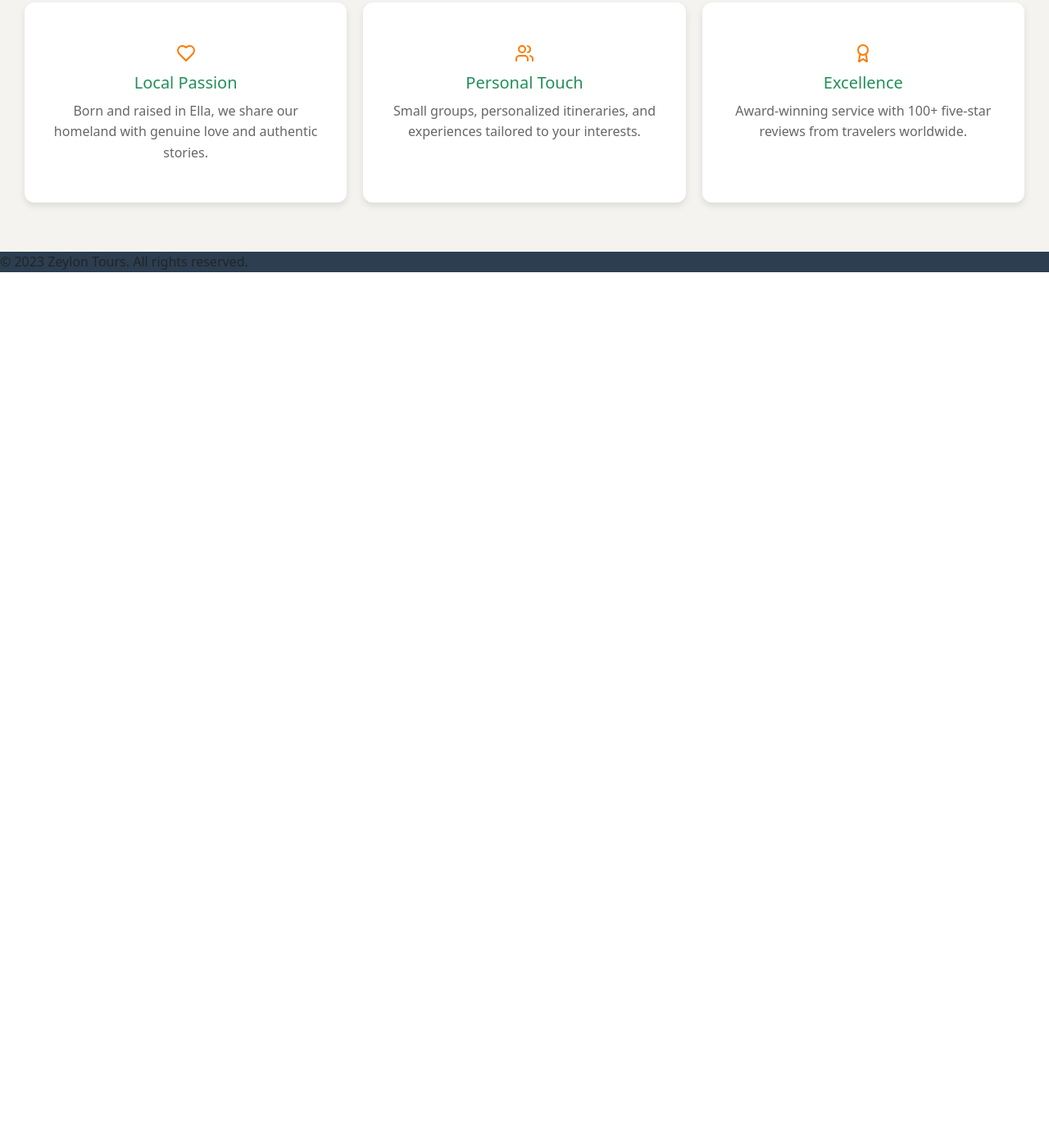
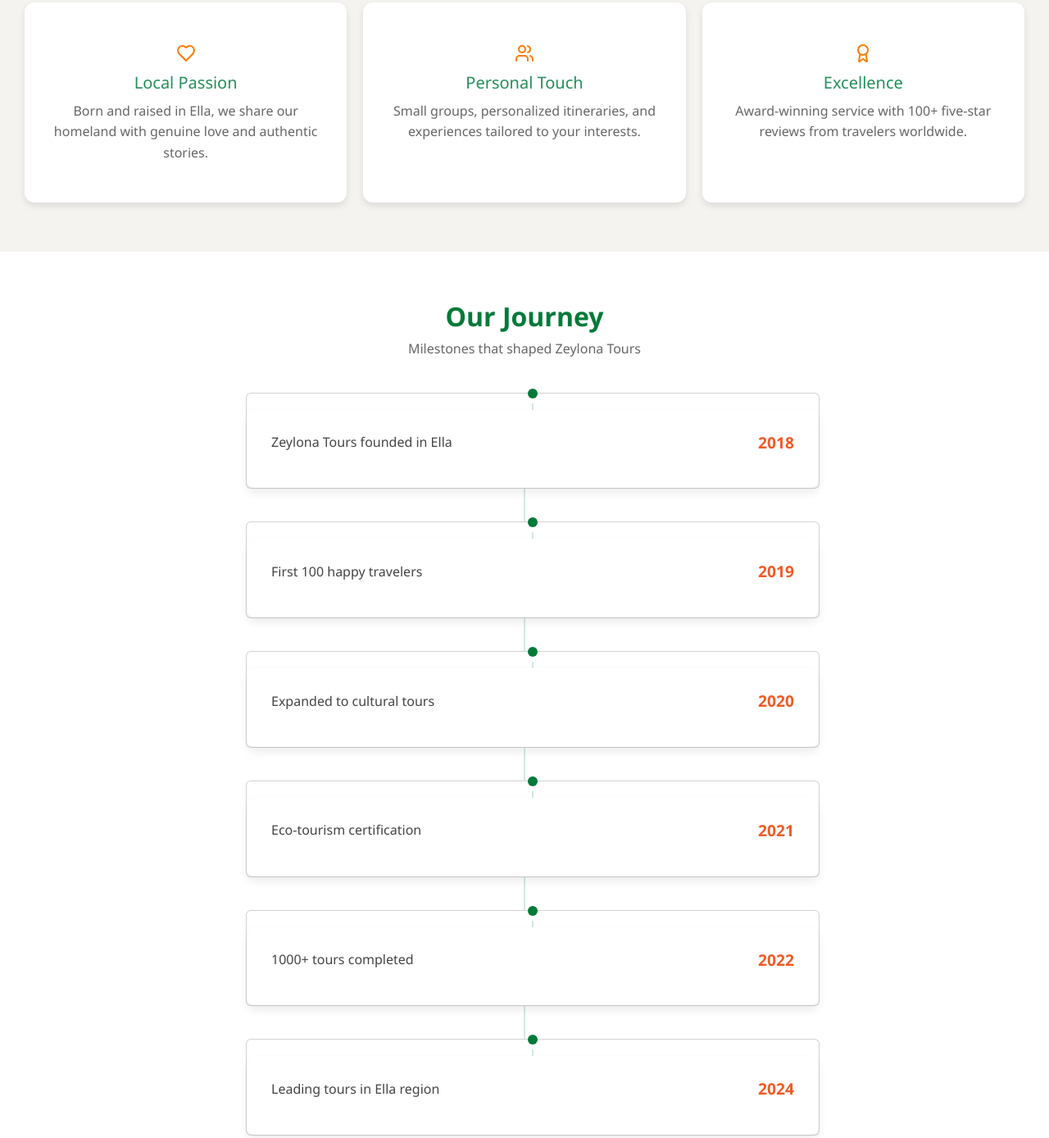
Before and after one commit to Shondarzer-Taroka/zeylon-tours, a website: page about.html in a window 1280 px wide. Shown: the part 1009-2397 px from the top of the page at 82% size. Before the commit the page ends 1356 px from the top, so only its background shows below. Drawn offline with nearby package versions, Linux system fonts and the light colour scheme.

Commit message:
about time line designed

```diff
--- a/about.html
+++ b/about.html
@@ -12,6 +12,7 @@
     <link rel="stylesheet" href="css/about.css">
     <link rel="stylesheet" href="css/OurStoryAndMission.css">
     <link rel="stylesheet" href="css/why-choose.css">
+    <link rel="stylesheet" href="css/timeline-section.css">
 </head>
 
 <body>
@@ -76,21 +77,56 @@
 
                     <div class="choose-cards">
                         <div class="choose-card">
-                            <div class="choose-icon"><svg xmlns="http://www.w3.org/2000/svg" width="24" height="24" viewBox="0 0 24 24" fill="none" stroke="currentColor" stroke-width="2" stroke-linecap="round" stroke-linejoin="round" class="lucide lucide-heart w-8 h-8 text-accent" aria-hidden="true" data-lov-id="src/pages/About.tsx:31:12" data-lov-name="Heart" data-component-path="src/pages/About.tsx" data-component-line="31" data-component-file="About.tsx" data-component-name="Heart" data-component-content="%7B%22className%22%3A%22w-8%20h-8%20text-accent%22%7D"><path d="M19 14c1.49-1.46 3-3.21 3-5.5A5.5 5.5 0 0 0 16.5 3c-1.76 0-3 .5-4.5 2-1.5-1.5-2.74-2-4.5-2A5.5 5.5 0 0 0 2 8.5c0 2.3 1.5 4.05 3 5.5l7 7Z"></path></svg></div>
+                            <div class="choose-icon"><svg xmlns="http://www.w3.org/2000/svg" width="24" height="24"
+                                    viewBox="0 0 24 24" fill="none" stroke="currentColor" stroke-width="2"
+                                    stroke-linecap="round" stroke-linejoin="round"
+                                    class="lucide lucide-heart w-8 h-8 text-accent" aria-hidden="true"
+                                    data-lov-id="src/pages/About.tsx:31:12" data-lov-name="Heart"
+                                    data-component-path="src/pages/About.tsx" data-component-line="31"
+                                    data-component-file="About.tsx" data-component-name="Heart"
+                                    data-component-content="%7B%22className%22%3A%22w-8%20h-8%20text-accent%22%7D">
+                                    <path
+                                        d="M19 14c1.49-1.46 3-3.21 3-5.5A5.5 5.5 0 0 0 16.5 3c-1.76 0-3 .5-4.5 2-1.5-1.5-2.74-2-4.5-2A5.5 5.5 0 0 0 2 8.5c0 2.3 1.5 4.05 3 5.5l7 7Z">
+                                    </path>
+                                </svg></div>
                             <h3 class="card-title">Local Passion</h3>
                             <p class="card-desc">Born and raised in Ella, we share our homeland with genuine love
                                 and authentic stories.</p>
                         </div>
 
                         <div class="choose-card">
-                            <div class="choose-icon"><svg xmlns="http://www.w3.org/2000/svg" width="24" height="24" viewBox="0 0 24 24" fill="none" stroke="currentColor" stroke-width="2" stroke-linecap="round" stroke-linejoin="round" class="lucide lucide-users w-8 h-8 text-accent" aria-hidden="true" data-lov-id="src/pages/About.tsx:36:12" data-lov-name="Users" data-component-path="src/pages/About.tsx" data-component-line="36" data-component-file="About.tsx" data-component-name="Users" data-component-content="%7B%22className%22%3A%22w-8%20h-8%20text-accent%22%7D"><path d="M16 21v-2a4 4 0 0 0-4-4H6a4 4 0 0 0-4 4v2"></path><path d="M16 3.128a4 4 0 0 1 0 7.744"></path><path d="M22 21v-2a4 4 0 0 0-3-3.87"></path><circle cx="9" cy="7" r="4"></circle></svg></div>
+                            <div class="choose-icon"><svg xmlns="http://www.w3.org/2000/svg" width="24" height="24"
+                                    viewBox="0 0 24 24" fill="none" stroke="currentColor" stroke-width="2"
+                                    stroke-linecap="round" stroke-linejoin="round"
+                                    class="lucide lucide-users w-8 h-8 text-accent" aria-hidden="true"
+                                    data-lov-id="src/pages/About.tsx:36:12" data-lov-name="Users"
+                                    data-component-path="src/pages/About.tsx" data-component-line="36"
+                                    data-component-file="About.tsx" data-component-name="Users"
+                                    data-component-content="%7B%22className%22%3A%22w-8%20h-8%20text-accent%22%7D">
+                                    <path d="M16 21v-2a4 4 0 0 0-4-4H6a4 4 0 0 0-4 4v2"></path>
+                                    <path d="M16 3.128a4 4 0 0 1 0 7.744"></path>
+                                    <path d="M22 21v-2a4 4 0 0 0-3-3.87"></path>
+                                    <circle cx="9" cy="7" r="4"></circle>
+                                </svg></div>
                             <h3 class="card-title">Personal Touch</h3>
                             <p class="card-desc">Small groups, personalized itineraries, and experiences tailored to
                                 your interests.</p>
                         </div>
 
                         <div class="choose-card">
-                            <div class="choose-icon"><svg xmlns="http://www.w3.org/2000/svg" width="24" height="24" viewBox="0 0 24 24" fill="none" stroke="currentColor" stroke-width="2" stroke-linecap="round" stroke-linejoin="round" class="lucide lucide-award w-8 h-8 text-accent" aria-hidden="true" data-lov-id="src/pages/About.tsx:41:12" data-lov-name="Award" data-component-path="src/pages/About.tsx" data-component-line="41" data-component-file="About.tsx" data-component-name="Award" data-component-content="%7B%22className%22%3A%22w-8%20h-8%20text-accent%22%7D"><path d="m15.477 12.89 1.515 8.526a.5.5 0 0 1-.81.47l-3.58-2.687a1 1 0 0 0-1.197 0l-3.586 2.686a.5.5 0 0 1-.81-.469l1.514-8.526"></path><circle cx="12" cy="8" r="6"></circle></svg></div>
+                            <div class="choose-icon"><svg xmlns="http://www.w3.org/2000/svg" width="24" height="24"
+                                    viewBox="0 0 24 24" fill="none" stroke="currentColor" stroke-width="2"
+                                    stroke-linecap="round" stroke-linejoin="round"
+                                    class="lucide lucide-award w-8 h-8 text-accent" aria-hidden="true"
+                                    data-lov-id="src/pages/About.tsx:41:12" data-lov-name="Award"
+                                    data-component-path="src/pages/About.tsx" data-component-line="41"
+                                    data-component-file="About.tsx" data-component-name="Award"
+                                    data-component-content="%7B%22className%22%3A%22w-8%20h-8%20text-accent%22%7D">
+                                    <path
+                                        d="m15.477 12.89 1.515 8.526a.5.5 0 0 1-.81.47l-3.58-2.687a1 1 0 0 0-1.197 0l-3.586 2.686a.5.5 0 0 1-.81-.469l1.514-8.526">
+                                    </path>
+                                    <circle cx="12" cy="8" r="6"></circle>
+                                </svg></div>
                             <h3 class="card-title">Excellence</h3>
                             <p class="card-desc">Award-winning service with 100+ five-star reviews from travelers
                                 worldwide.</p>
@@ -98,6 +134,67 @@
                     </div>
                 </div>
             </section>
+
+
+            <section class="timeline-section">
+                <h2 class="title">Our Journey</h2>
+                <p class="subtitle">Milestones that shaped Zeylona Tours</p>
+
+                <div class="timeline">
+                    <div class="card">
+                        <span class="dot"></span>
+                        <div class="card-inner">
+                            <p class="left">Zeylona Tours founded in Ella</p>
+                            <p class="right">2018</p>
+                        </div>
+                    </div>
+
+                    <div class="card">
+                        <span class="dot"></span>
+                        <div class="card-inner">
+                            <p class="left">First 100 happy travelers</p>
+                            <p class="right">2019</p>
+                        </div>
+                    </div>
+
+                    <div class="card">
+                        <span class="dot"></span>
+                        <div class="card-inner">
+                            <p class="left">Expanded to cultural tours</p>
+                            <p class="right">2020</p>
+                        </div>
+                    </div>
+
+                    <div class="card">
+                        <span class="dot"></span>
+                        <div class="card-inner">
+                            <p class="left">Eco-tourism certification</p>
+                            <p class="right">2021</p>
+                        </div>
+                    </div>
+
+                    <div class="card">
+                        <span class="dot"></span>
+                        <div class="card-inner">
+                            <p class="left">1000+ tours completed</p>
+                            <p class="right">2022</p>
+                        </div>
+                    </div>
+
+                    <div class="card">
+                        <span class="dot"></span>
+                        <div class="card-inner">
+                            <p class="left">Leading tours in Ella region</p>
+                            <p class="right">2024</p>
+                        </div>
+                    </div>
+                </div>
+            </section>
+
+
+
+
+
 
 
         </section>
--- /dev/null
+++ b/css/timeline-section.css
@@ -0,0 +1,103 @@
+* {
+  margin: 0;
+  padding: 0;
+  box-sizing: border-box;
+  font-family: 'Segoe UI', sans-serif;
+}
+
+body {
+  background: #fff;
+}
+
+.timeline-section {
+  max-width: 900px;
+  margin: auto;
+  padding: 60px 20px;
+  text-align: center;
+}
+
+.title {
+  color: #007a38;
+  font-size: 2rem;
+  font-weight: 700;
+  margin-bottom: 8px;
+}
+
+.subtitle {
+  color: #666;
+  font-size: 1rem;
+  margin-bottom: 40px;
+}
+
+.timeline {
+  position: relative;
+  padding-left: 20px;
+}
+
+.timeline::before {
+  content: "";
+  position: absolute;
+  top: 0;
+  left: 50%;
+  transform: translateX(-50%);
+  width: 2px;
+  height: 100%;
+  background-color: #d3eadd;
+  z-index: 0;
+}
+
+.card {
+  position: relative;
+  width: 100%;
+  max-width: 700px;
+  margin: 40px auto;
+  padding-top: 20px;
+}
+
+.card::after {
+  content: "";
+  position: absolute;
+  top: 12px;
+  left: 50%;
+  width: 2px;
+  height: calc(100% - 12px);
+  background-color: #d3eadd;
+  transform: translateX(-50%);
+  z-index: 0;
+}
+
+.dot {
+  position: absolute;
+  top: 0;
+  left: 50%;
+  transform: translate(-50%, -50%);
+  width: 12px;
+  height: 12px;
+  background-color: #007a38;
+  border-radius: 50%;
+  z-index: 1;
+}
+
+.card-inner {
+  background-color: #fff;
+  border-radius: 10px;
+  box-shadow: 0 6px 12px rgba(0, 0, 0, 0.08);
+  padding: 25px 30px;
+  display: flex;
+  justify-content: space-between;
+  align-items: center;
+  position: relative;
+  z-index: 1;
+}
+
+.card-inner .left {
+  text-align: left;
+  font-size: 1rem;
+  color: #444;
+}
+
+.card-inner .right {
+  font-weight: 700;
+  color: #f15a24;
+  font-size: 1.2rem;
+}
```
